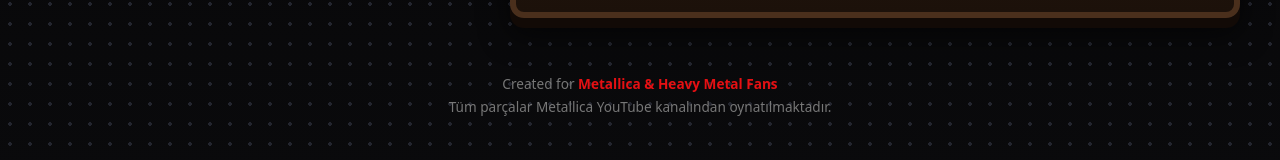
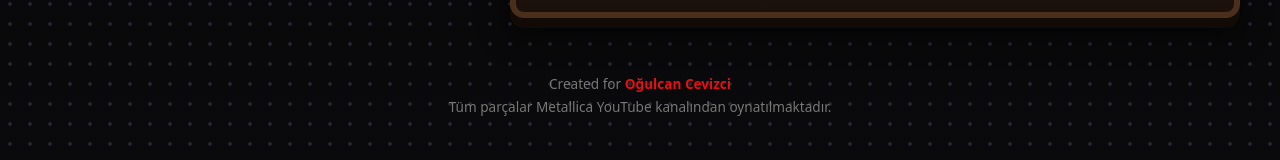
Before and after one commit to oglcncvzc/metallicasette, a plain HTML site: page index.html in a window 1280 px wide. Shown: the part 986-1146 px from the top of the page. Drawn offline with Linux system fonts and the light colour scheme.

Commit message:
Update index.html

```diff
--- a/index.html
+++ b/index.html
@@ -1051,7 +1051,7 @@
   </main>
 
   <footer class="foot">
-    <p class="credit">Created for <strong>Metallica & Heavy Metal Fans</strong></p>
+    <p class="credit">Created for <strong>Oğulcan Cevizci</strong></p>
     <p>Tüm parçalar Metallica YouTube kanalından oynatılmaktadır.</p>
   </footer>
 
```
